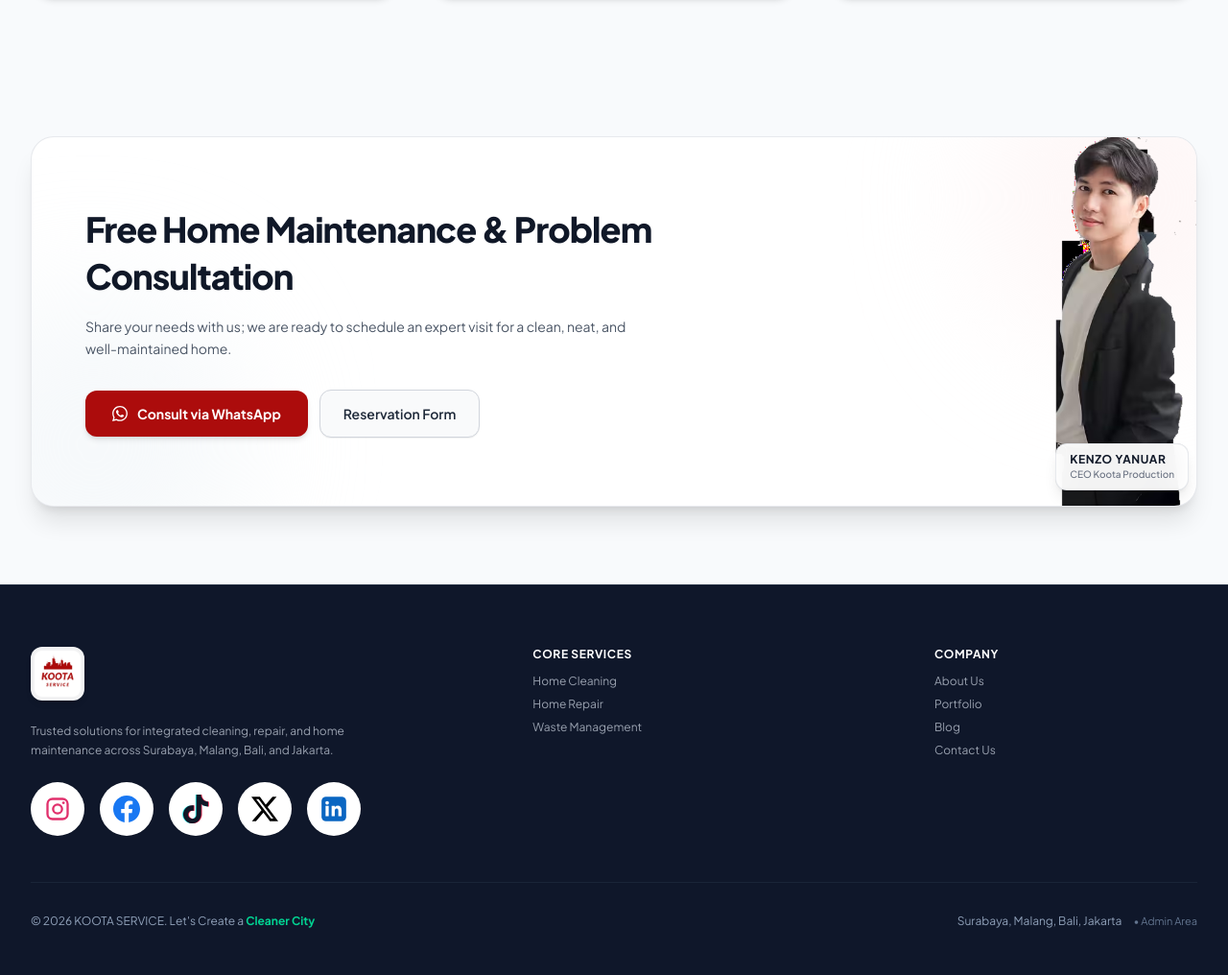
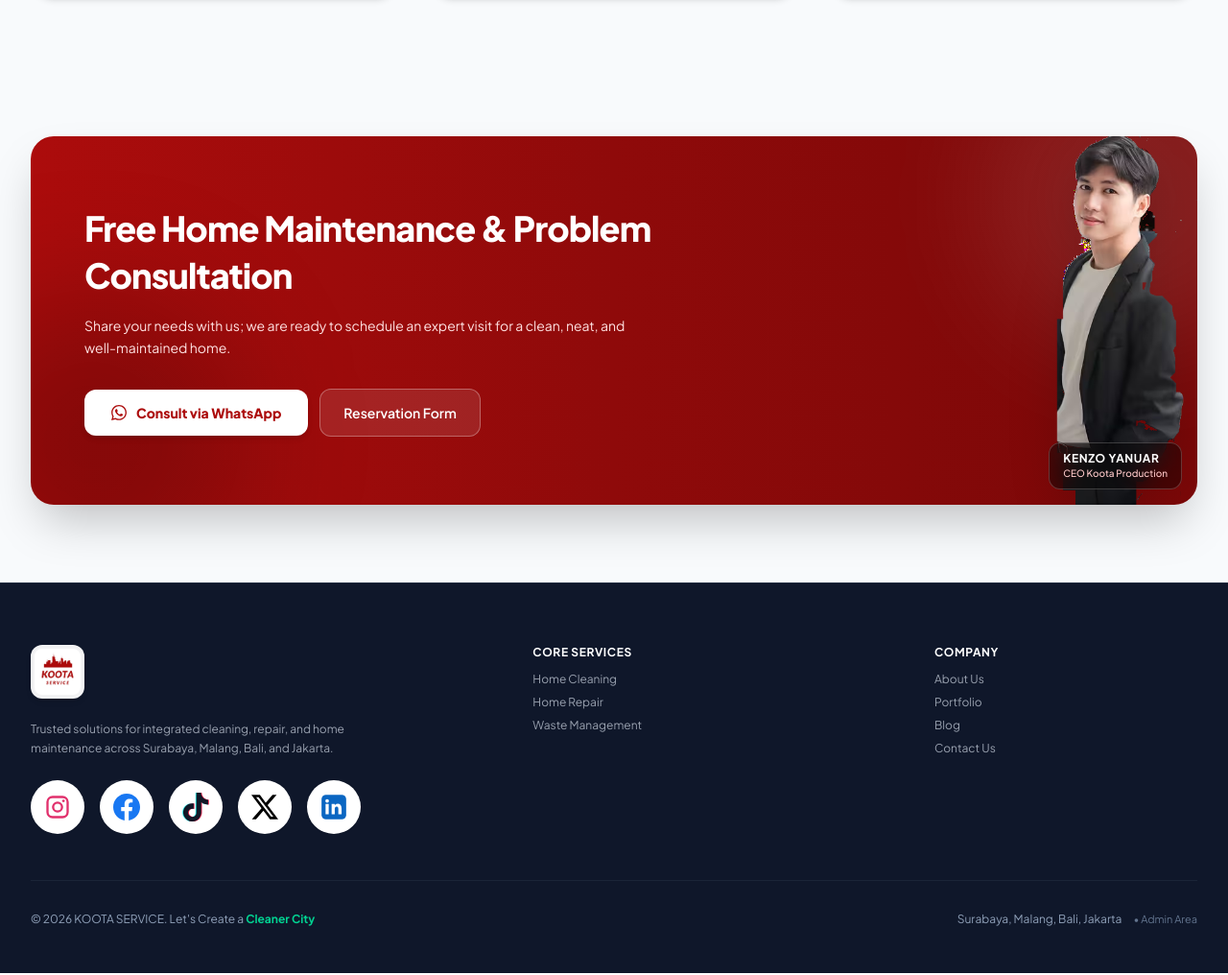
Before and after one commit to kootaproduction/koota-services, a Laravel app: page /blog in a window 1280 px wide. Shown: the part 2692-3708 px from the top of the page at 96% size. Run offline with Laravel 12, Linux system fonts and the light colour scheme; data comes from the database, SQL or seed files in the repository; both versions use the stored data as it was after the commit; style sheets or scripts are compiled from the project's sources.

Commit message:
fix(ui): remove cutout artifacts from kenzo image and apply brand red banner

```diff
--- a/resources/views/partials/consultation-cta.blade.php
+++ b/resources/views/partials/consultation-cta.blade.php
@@ -13,22 +13,22 @@
             </div>
         @endif
 
-        <!-- Card Container Clean White with Crisp Shadow (Zero Blue Clash with Kenzo's Blazer) -->
-        <div class="relative bg-white rounded-3xl overflow-hidden shadow-xl border border-gray-200/90 text-gray-900">
-            <!-- Subtle Ambient Background Accents -->
-            <div aria-hidden="true" class="absolute -top-24 -right-24 w-80 h-80 rounded-full bg-red-50/60 blur-3xl pointer-events-none"></div>
-            <div aria-hidden="true" class="absolute -bottom-24 -left-24 w-80 h-80 rounded-full bg-slate-100/60 blur-3xl pointer-events-none"></div>
+        <!-- Card Container Brand Red (Sesuai Logo KOOTA, 0% Warna Biru, Jas Hitam Kontras Jelas) -->
+        <div class="relative bg-gradient-to-r from-[#ac0c0c] via-[#8f0a0a] to-[#7a0808] rounded-3xl overflow-hidden shadow-2xl text-white">
+            <!-- Subtle Ambient Light -->
+            <div aria-hidden="true" class="absolute -top-24 -right-24 w-80 h-80 rounded-full bg-white/10 blur-3xl pointer-events-none"></div>
+            <div aria-hidden="true" class="absolute -bottom-24 -left-24 w-80 h-80 rounded-full bg-black/20 blur-3xl pointer-events-none"></div>
 
             <div class="grid grid-cols-1 lg:grid-cols-12 items-center relative z-10">
                 <!-- Left Content -->
                 <div class="lg:col-span-7 p-8 sm:p-12 lg:p-14 space-y-4">
                     <!-- Title -->
-                    <h3 class="text-2xl sm:text-3xl lg:text-4xl font-extrabold text-gray-900 tracking-tight leading-snug">
+                    <h3 class="text-2xl sm:text-3xl lg:text-4xl font-extrabold text-white tracking-tight leading-snug">
                         {{ __('Konsultasi Masalah dan Perawatan Rumah Gratis') }}
                     </h3>
 
                     <!-- Description -->
-                    <p class="text-gray-600 text-xs sm:text-sm sm:leading-relaxed max-w-xl">
+                    <p class="text-red-100 text-xs sm:text-sm sm:leading-relaxed max-w-xl">
                         {{ __('Ceritakan kebutuhan Anda, kami siap bantu jadwalkan kunjungan tenaga ahli untuk solusi hunian bersih, rapi, dan terawat.') }}
                     </p>
 
@@ -39,26 +39,26 @@
                                 ? ('Halo KOOTA SERVICES, saya ingin konsultasi layanan ' . $service->title . '.')
                                 : 'Halo KOOTA SERVICES, saya ingin berkonsultasi.';
                         @endphp
-                        <a href="https://wa.me/6281217597109?text={{ urlencode($ctaWaMessage) }}" target="_blank" rel="noopener noreferrer" class="inline-flex items-center gap-2.5 px-7 py-3.5 rounded-xl bg-[#ac0c0c] hover:bg-[#8f0a0a] text-white font-bold text-xs sm:text-sm shadow-md hover:shadow-lg transition-all hover:scale-105 active:scale-95">
+                        <a href="https://wa.me/6281217597109?text={{ urlencode($ctaWaMessage) }}" target="_blank" rel="noopener noreferrer" class="inline-flex items-center gap-2.5 px-7 py-3.5 rounded-xl bg-white hover:bg-gray-100 text-[#ac0c0c] font-black text-xs sm:text-sm shadow-md hover:shadow-lg transition-all hover:scale-105 active:scale-95">
                             <svg class="w-4 h-4 fill-current" viewBox="0 0 24 24">
                                 <path d="M.057 24l1.687-6.163c-1.041-1.804-1.588-3.849-1.587-5.946.003-6.556 5.338-11.891 11.893-11.891 3.181.001 6.167 1.24 8.413 3.488 2.245 2.248 3.481 5.236 3.48 8.414-.003 6.557-5.338 11.892-11.893 11.892-1.99-.001-3.951-.5-5.688-1.448l-6.305 1.654zm6.597-3.807c1.676.995 3.276 1.591 5.392 1.592 5.448 0 9.886-4.434 9.889-9.885.002-5.462-4.415-9.89-9.881-9.892-5.452 0-9.887 4.434-9.889 9.884-.001 2.225.651 3.891 1.746 5.634l-.999 3.648 3.742-.981zm11.387-5.464c-.074-.124-.272-.198-.57-.347-.297-.149-1.758-.868-2.031-.967-.272-.099-.47-.149-.669.149-.198.297-.768.967-.941 1.165-.173.198-.347.223-.644.074-.297-.149-1.255-.462-2.39-1.475-.883-.788-1.48-1.761-1.653-2.059-.173-.297-.018-.458.13-.606.134-.133.297-.347.446-.521.151-.172.2-.296.3-.495.099-.198.05-.372-.025-.521-.075-.148-.669-1.611-.916-2.206-.242-.579-.487-.501-.669-.51l-.57-.01c-.198 0-.52.074-.792.372s-1.04 1.016-1.04 2.479 1.065 2.876 1.213 3.074c.149.198 2.095 3.2 5.076 4.487.709.306 1.263.489 1.694.626.712.226 1.36.194 1.872.118.571-.085 1.758-.719 2.006-1.413.248-.695.248-1.29.173-1.414z"/>
                             </svg>
                             <span>{{ __('Konsultasi via WhatsApp') }}</span>
                         </a>
 
-                        <a href="{{ route('consultation.index') }}" class="inline-flex items-center px-6 py-3.5 rounded-xl border border-gray-300 hover:border-gray-400 bg-gray-50 hover:bg-gray-100 text-gray-800 font-semibold text-xs sm:text-sm transition-all hover:scale-105 active:scale-95 shadow-2xs">
+                        <a href="{{ route('consultation.index') }}" class="inline-flex items-center px-6 py-3.5 rounded-xl border border-white/30 hover:border-white/60 bg-white/10 hover:bg-white/20 text-white font-semibold text-xs sm:text-sm transition-all hover:scale-105 active:scale-95">
                             <span>{{ __('Form Reservasi') }}</span>
                         </a>
                     </div>
                 </div>
 
-                <!-- Right Image: Kenzo Yanuar (CEO Koota Production) with clean cutout on white (zero color clash) -->
+                <!-- Right Image: Kenzo Yanuar (CEO Koota Production) with clean cutout on Brand Red -->
                 <div class="lg:col-span-5 relative flex justify-center lg:justify-end items-end pt-4 lg:pt-0 overflow-hidden">
                     <div class="relative">
-                        <img src="{{ asset('images/kenzo-yanuar.png') }}" alt="Kenzo Yanuar - CEO Koota Production" class="w-auto h-72 sm:h-80 md:h-96 object-contain object-bottom select-none">
-                        <div class="absolute bottom-4 right-0 sm:right-2 bg-white/95 backdrop-blur-md px-3.5 py-2 rounded-xl shadow-lg border border-gray-200/90 text-left">
-                            <p class="text-xs font-bold text-gray-900 tracking-wider">KENZO YANUAR</p>
-                            <p class="text-[10px] text-gray-500 font-medium">CEO Koota Production</p>
+                        <img src="{{ asset('images/kenzo-yanuar.png') }}" alt="Kenzo Yanuar - CEO Koota Production" class="w-auto h-72 sm:h-80 md:h-96 object-contain object-bottom select-none drop-shadow-2xl">
+                        <div class="absolute bottom-4 right-0 sm:right-4 bg-black/40 backdrop-blur-md px-3.5 py-2 rounded-xl border border-white/20 text-left">
+                            <p class="text-xs font-bold text-white tracking-wider">KENZO YANUAR</p>
+                            <p class="text-[10px] text-red-200 font-medium">CEO Koota Production</p>
                         </div>
                     </div>
                 </div>
```
Also changed, not shown: database/database.sqlite, public/images/kenzo-yanuar.png, 3 other files.
